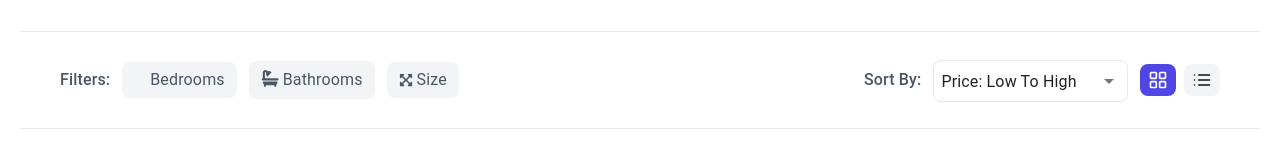
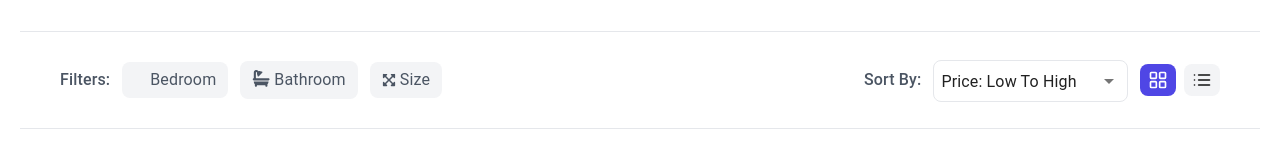
Before and after one commit to SaharMahmoudDev/REAL-ESTATE-HUB, a React (Vite) app: page / in a window 1280 px wide. Shown: the part 279-439 px from the top of the page. Built offline with nearby package versions, Linux system fonts and the light colour scheme; data requests are answered from the project's data file; some icons are missing.

Commit message:
change styles for filters buttons

```diff
--- a/src/features/browser/CardBrowser.jsx
+++ b/src/features/browser/CardBrowser.jsx
@@ -30,8 +30,8 @@ const CardBrowser = ({ view, data }) => {
           </span>
           {/* <span className="block px-3 py-1 text-white text-sm font-medium leading-5 capitalize bg-[#D4AF37] rounded-4xl">premium</span> */}
 
-          <button className="flex items-center justify-center w-8 h-8 rounded-full bg-white hover:bg-gray-200 shadow-sm cursor-pointer">
-            <Heart className="h-4 w-4 text-[#9CA3AF]" />
+          <button className="flex items-center  justify-center w-8 h-8 text-[#9CA3AF] rounded-full bg-white hover:bg-gray-100  shadow-sm cursor-pointer hover:text-red-500">
+            <Heart className="h-4 w-4   text-inherit" />
           </button>
         </div>
         {/* IMAGE */}
--- a/src/features/browser/FilterBrowser.jsx
+++ b/src/features/browser/FilterBrowser.jsx
@@ -16,11 +16,15 @@ import HotelIcon from "@mui/icons-material/Hotel";
 
 //  Constants
 import { SORT_OPTIONS } from "../../styles/constants/Options";
+import { useMediaQuery } from "@mui/material";
 
 const FilterBrowser = ({ view, setView }) => {
   const toggleButton = (toggle) => {
     setView(toggle);
   };
+  const isSmall = useMediaQuery("(max-width:600px)");
+
+
 
   const flexBetweenCenter = ["flex", " items-center", "flex-wrap"].join(" ");
   const classNameSortFilter = [
@@ -46,7 +50,7 @@ const FilterBrowser = ({ view, setView }) => {
           <span className={classNameSortFilter}>filters:</span>
 
           <SelectFilters
-            text="bedrooms"
+            text={isSmall?'bed':'bedroom'}
             icon={HotelIcon}
             isNumeric={true}
             iconProps={{
@@ -63,7 +67,7 @@ const FilterBrowser = ({ view, setView }) => {
           />
 
           <SelectFilters
-            text="bathrooms"
+            text={isSmall?'bath':'bathroom'}
             icon={Icon}
             isNumeric={true}
             variant="w-3.5 h-3.5 sm:w-4.5 h-4.5 mb-1"
--- a/src/features/browser/SelectFilters.jsx
+++ b/src/features/browser/SelectFilters.jsx
@@ -39,7 +39,7 @@ const SelectFilters = ({
   return (
     <>
       <Select
-        className="gray-interactive  px-2 py-1 sm:px-3 sm:py-2 !rounded-lg"
+        className="gray-interactive  px-2.5 py-1.5 sm:px-3 sm:py-2 !rounded-lg"
         displayEmpty
         variant="outlined"
         value={value}
```
